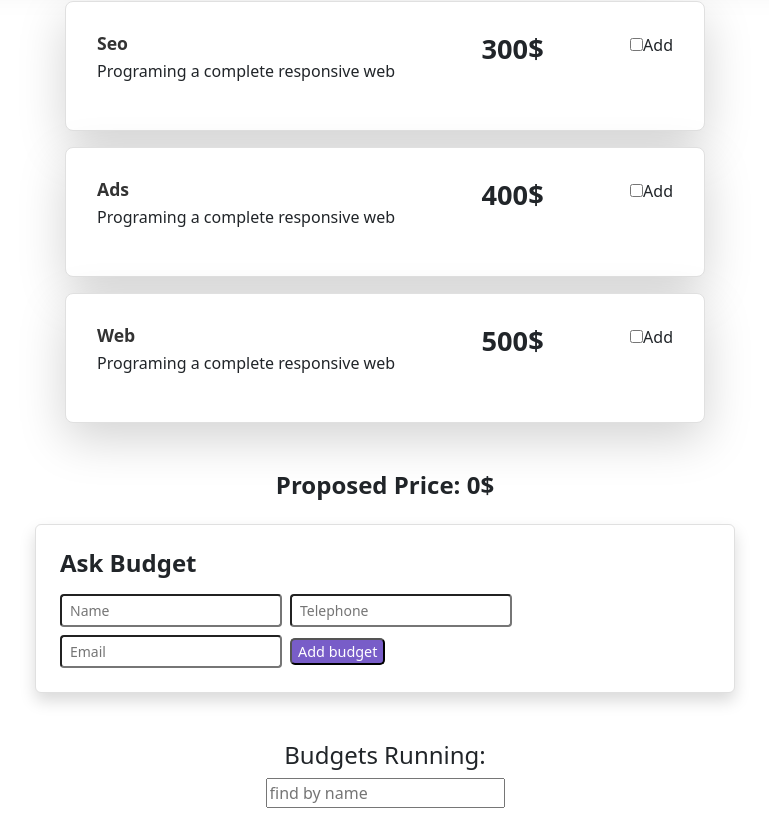
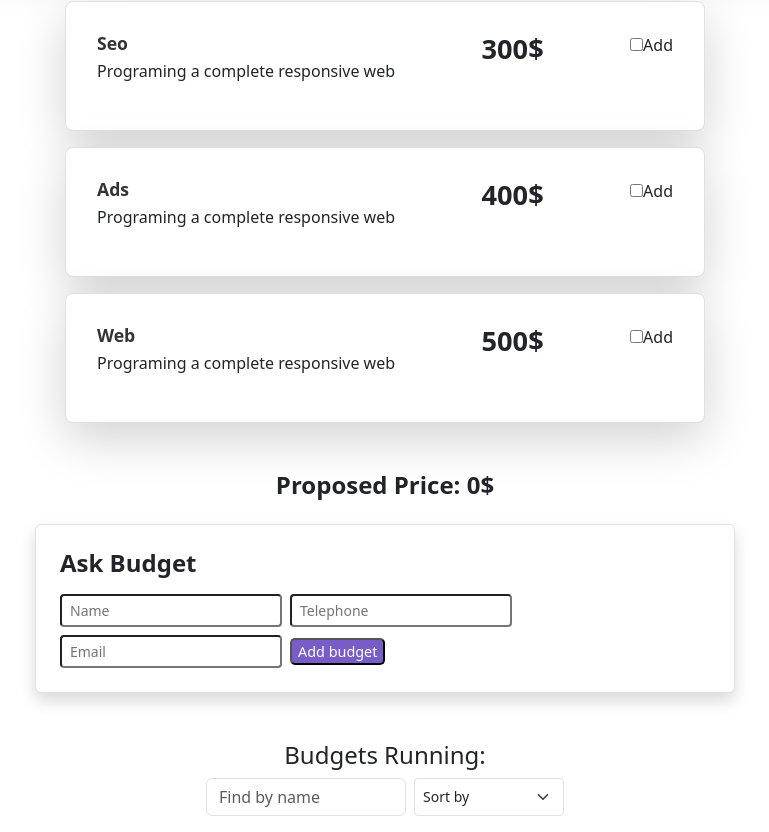
Before and after one commit to RonniedeTal/s6-presupostos-react, a React (Vite) app: page /home in a window 1280 px wide. Shown: the part 215-1047 px from the top of the page, without its empty margins (255-1024 px from the left). Before the commit the page ends 1023 px from the top, so only its background shows below. Built offline with nearby package versions, Linux system fonts and the light colour scheme.

Commit message:
sorting done

```diff
--- a/src/assets/components/searchBar-component/SearchBar.jsx
+++ b/src/assets/components/searchBar-component/SearchBar.jsx
@@ -1,19 +1,30 @@
-import React, { useState } from "react";
+import React from "react";
 
 function SearchBar(props) {
-  // const [searchValue, setSearchValue]=useState("")
-
   const handleSearch = (e) => {
     props.setSearchValue(e.target.value.toUpperCase());
   };
+
+  const handleSortChange = (e) => {
+    props.setSortBy(e.target.value);
+  };
+
   return (
-    <div>
+    <div className="d-flex gap-2 mb-3 justify-content-center">
       <input
         type="text"
         value={props.searchValue}
         onChange={handleSearch}
-        placeholder="find by name"
+        placeholder="Find by name"
+        className="form-control"
+        style={{ maxWidth: "200px" }}
       />
+
+      <select className="form-select form-select-sm" onChange={handleSortChange} value={props.sortBy}  style={{ maxWidth: "150px", padding: "0.25rem 0.5rem", fontSize: "0.875rem" }}>
+        <option value="">Sort by</option>
+        <option value="name">Name (A-Z)</option>
+        <option value="price">Price (Low to High)</option>
+      </select>
     </div>
   );
 }
--- a/src/assets/components/showUsers/ShowUsers.jsx
+++ b/src/assets/components/showUsers/ShowUsers.jsx
@@ -7,6 +7,7 @@ import BudgetSelection from "../../section/budgetsChooseSection/BudgetSelection"
 function ShowUsers(props) {
   const [user, setUser] = useState(users);
   const [searchValue, setSearchValue] = useState("");
+  const [sortBy, setSortBy] = useState("");
   // const [selectedService, setSelectedService]=useState(null)
   // console.log(selectedService, setSelectedService);
 
@@ -24,12 +25,22 @@ function ShowUsers(props) {
       </div>
       <div className="fw-bold text-center mt-5">
         <h4>Budgets Running:</h4>
-        <SearchBar searchValue={searchValue} setSearchValue={setSearchValue} />
+        <SearchBar searchValue={searchValue} setSearchValue={setSearchValue} sortBy={sortBy}
+  setSortBy={setSortBy}/>
       </div>
       <div>
         {user
           .filter((eachUser) => {
             return eachUser.name.startsWith(searchValue);
+          })
+          .sort((a, b) => {
+            if (sortBy === "name") {
+              return a.name.localeCompare(b.name);
+            }
+            if (sortBy === "price") {
+              return parseFloat(a.total) - parseFloat(b.total);
+            }
+            return 0;
           })
           .map((eachUser, i) => {
             return (
@@ -60,8 +71,11 @@ function ShowUsers(props) {
             );
           })}
       </div>
+
     </div>
+
   );
+
 }
 
 export default ShowUsers;
```
